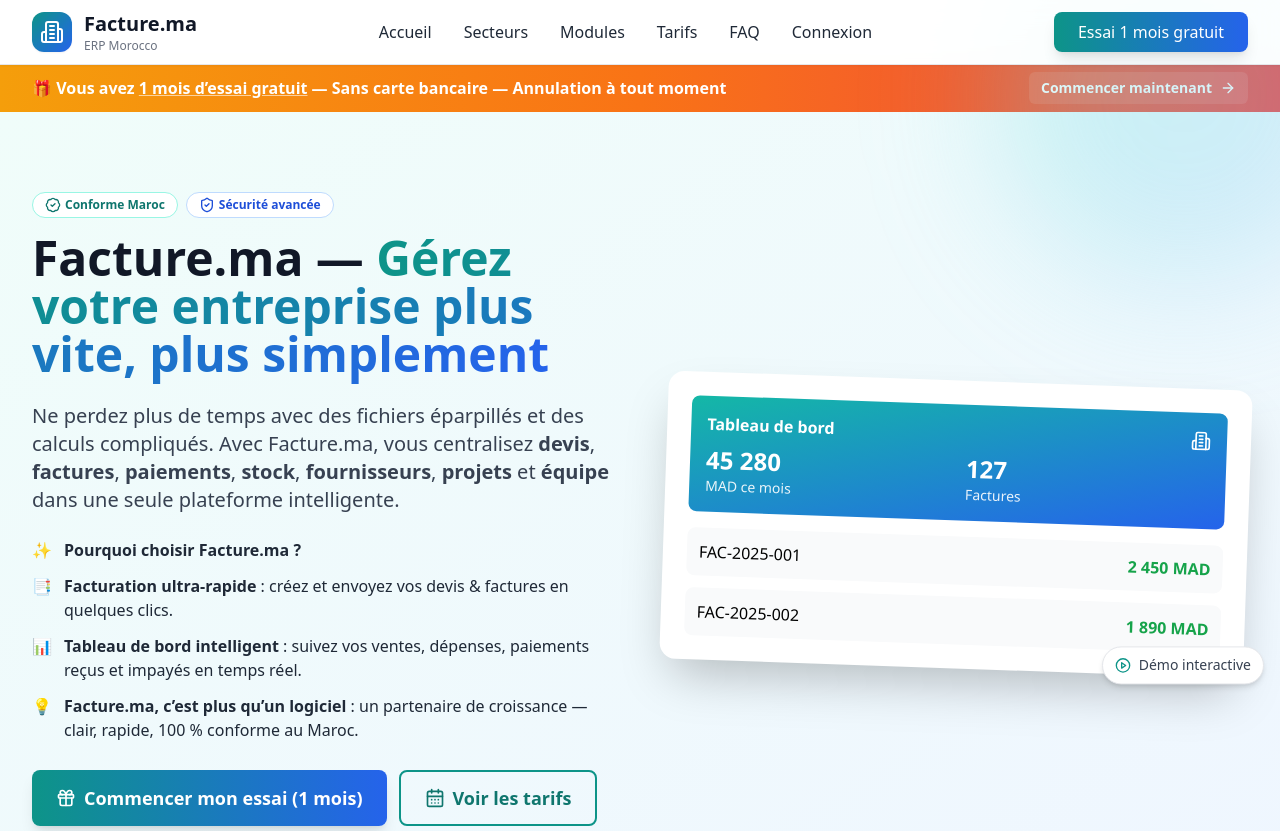
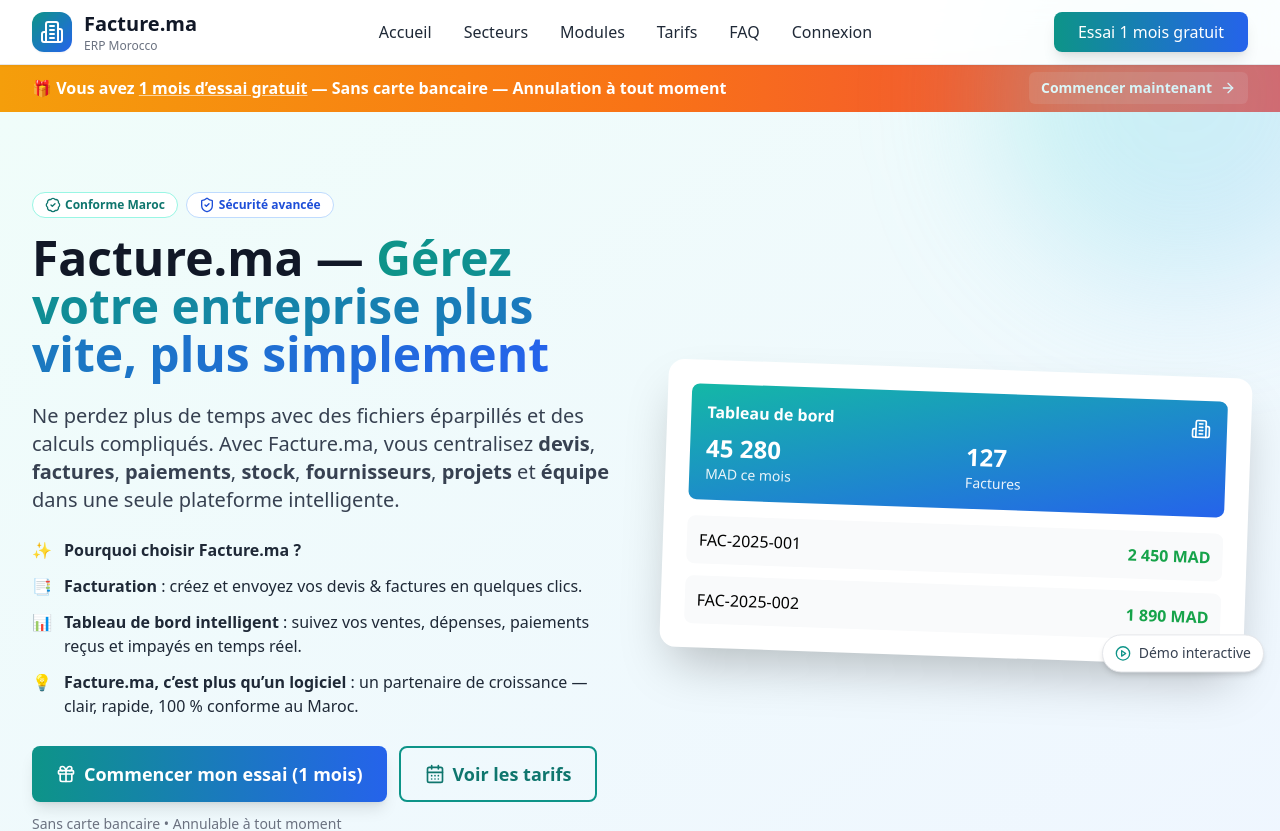
Before and after one commit to dofusbotss1-ctrl/facture5, a React (Vite) app: page / in a window 1280 px wide. Shown: the top 831 px of the page. Built offline with nearby package versions, Linux system fonts and the light colour scheme; no server answers.

Commit message:
Updated HomePage.tsx

```diff
--- a/src/components/home/HomePage.tsx
+++ b/src/components/home/HomePage.tsx
@@ -122,7 +122,7 @@ export default function HomePage() {
 
             <motion.div variants={fadeUp} className="space-y-3 text-gray-800">
               <div className="flex items-start gap-3"><span>✨</span><p><strong>Pourquoi choisir Facture.ma ?</strong></p></div>
-              <div className="flex items-start gap-3"><span>📑</span><p><strong>Facturation ultra-rapide</strong> : créez et envoyez vos devis & factures en quelques clics.</p></div>
+              <div className="flex items-start gap-3"><span>📑</span><p><strong>Facturation</strong> : créez et envoyez vos devis & factures en quelques clics.</p></div>
               <div className="flex items-start gap-3"><span>📊</span><p><strong>Tableau de bord intelligent</strong> : suivez vos ventes, dépenses, paiements reçus et impayés en temps réel.</p></div>
 
 
```
